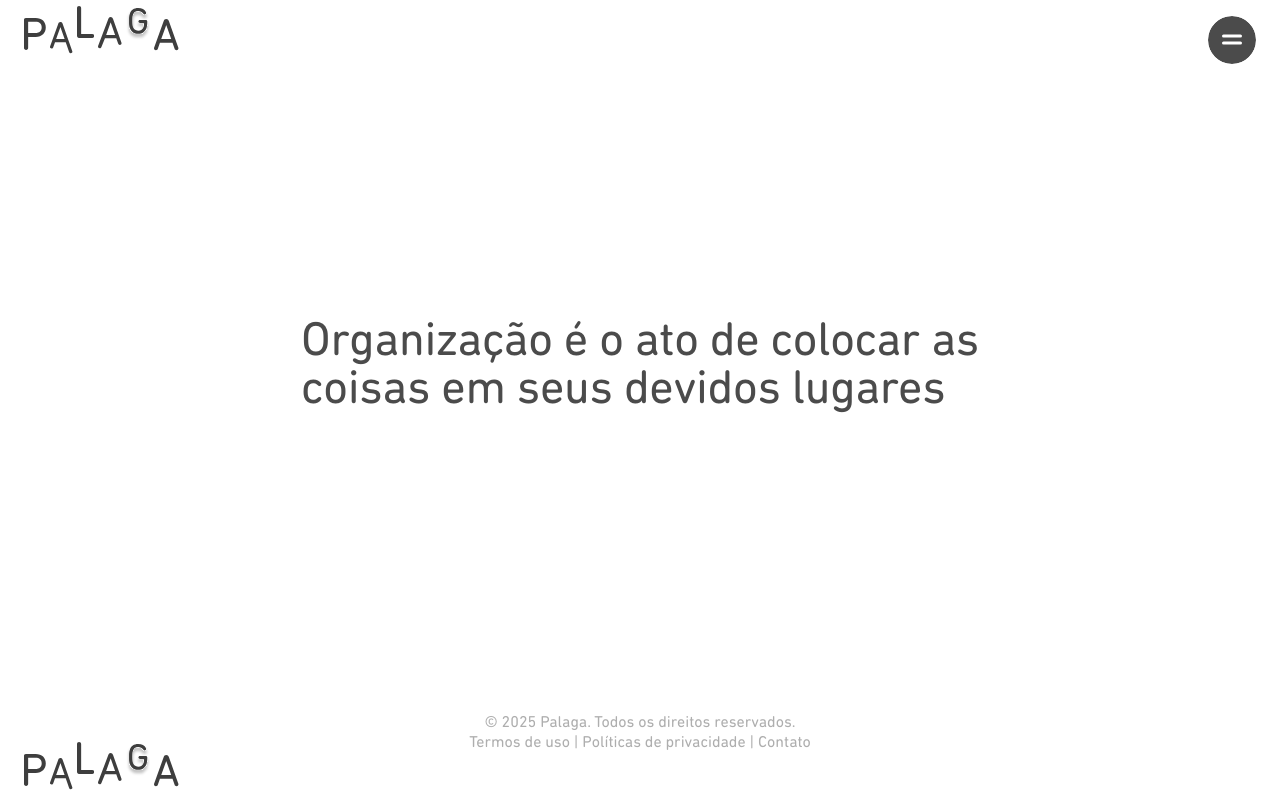
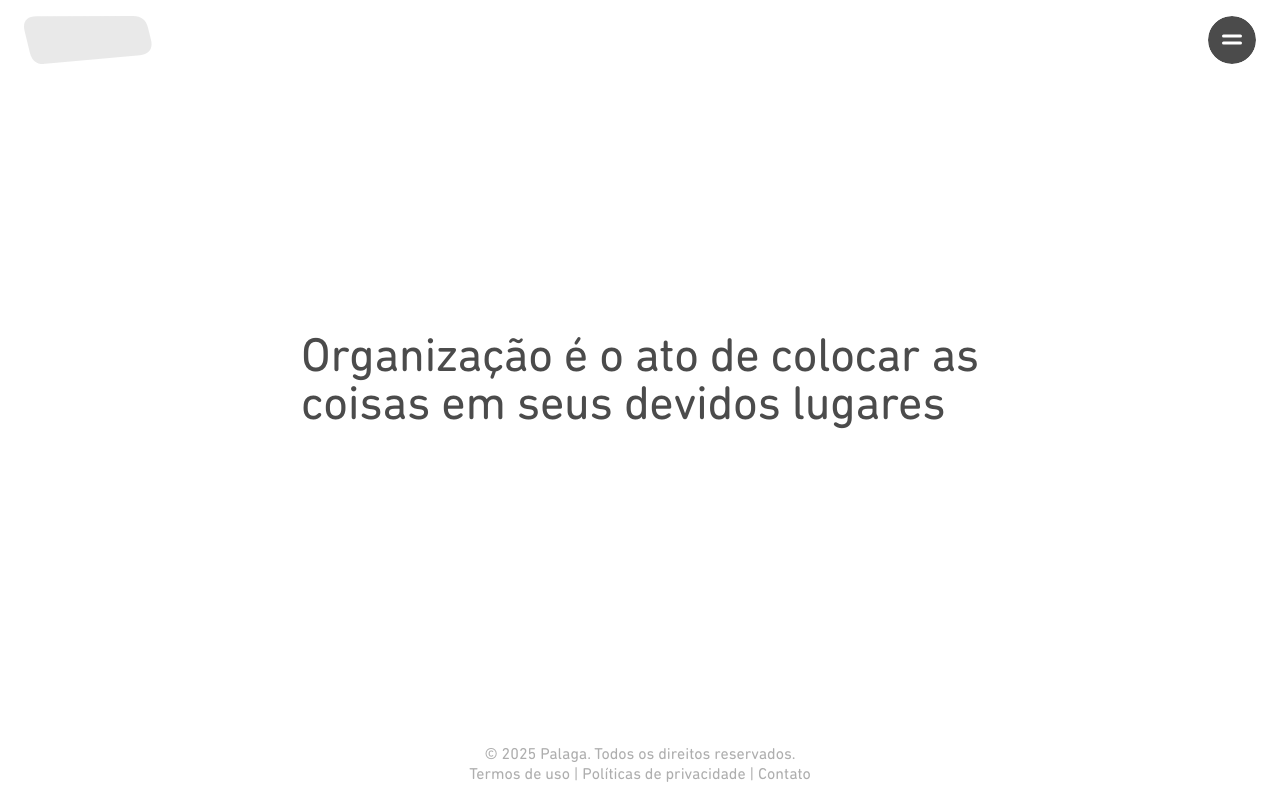
Before and after one commit to FelipeSilveiraChaves/Palaga-s-Product, a Next.js app in the folder quatrogavetas-lp1/: page / in a window 1280 px wide. Built offline with nearby package versions, Linux system fonts and the light colour scheme.

Commit message:
remove for now logo animation

```diff
--- a/quatrogavetas-lp1/src/app/components/footer.tsx
+++ b/quatrogavetas-lp1/src/app/components/footer.tsx
@@ -6,7 +6,6 @@ export default function Footer(){
         <div className="w-full flex justify-start flex-col pb-4 px-6 pt-12 sm:pt-16 sm:text-center sm:justify-center">
             <p className="text-carbon-400 text-base/[20px]">© 2025 Palaga. Todos os direitos reservados.</p>
             <p className="text-carbon-400 text-base/[20px]"><Link className="hover:text-carbon-600" href="/terms">Termos de uso</Link> | <Link className="hover:text-carbon-600" href="policy">Políticas de privacidade</Link> | <Link className="hover:text-carbon-600" href="Contact">Contato</Link></p>
-            <Logo />
         </div>
     )
 }
--- a/quatrogavetas-lp1/src/app/components/navbar.tsx
+++ b/quatrogavetas-lp1/src/app/components/navbar.tsx
@@ -4,6 +4,7 @@ import Link from "next/link";
 import { useEffect, useState } from "react";
 import HamburgerButton from "./hamburgerButton";
 import Logo from "./logo";
+import LogoFake from '../../../assets/logo-exemplo.svg'
 
 
 export default function Navbar(){
@@ -27,7 +28,7 @@ export default function Navbar(){
             shadow-[inset_0_20px_20px_20px_rgba(255,255,255,0.9)]
         ">
                 <div className="w-full flex justify-between items-start">
-                    <Link href={`/${landingOrigin}`}><Logo /></Link>
+                    <Link href={`/${landingOrigin}`}><LogoFake /></Link>
                     <HamburgerButton />
                 </div>
         </nav>
```
